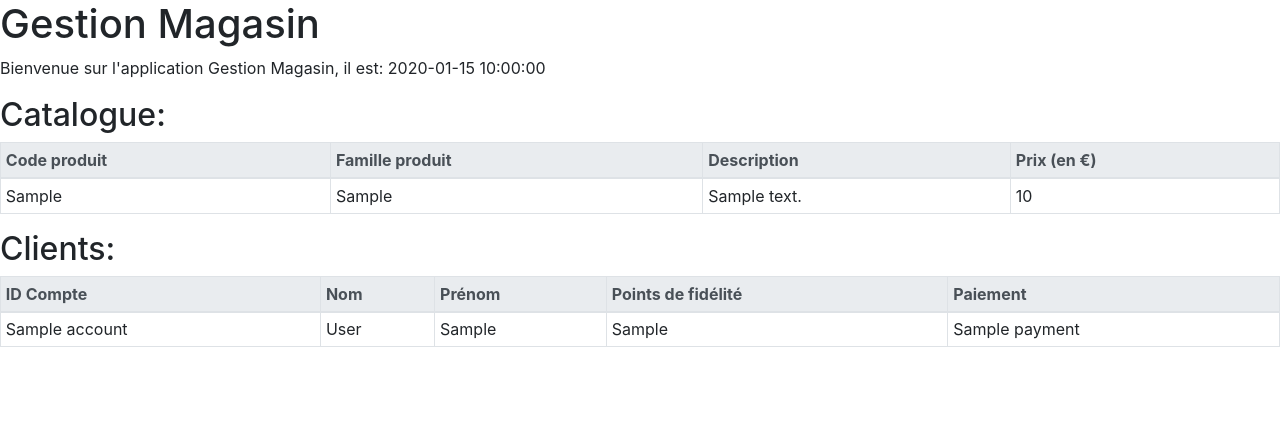
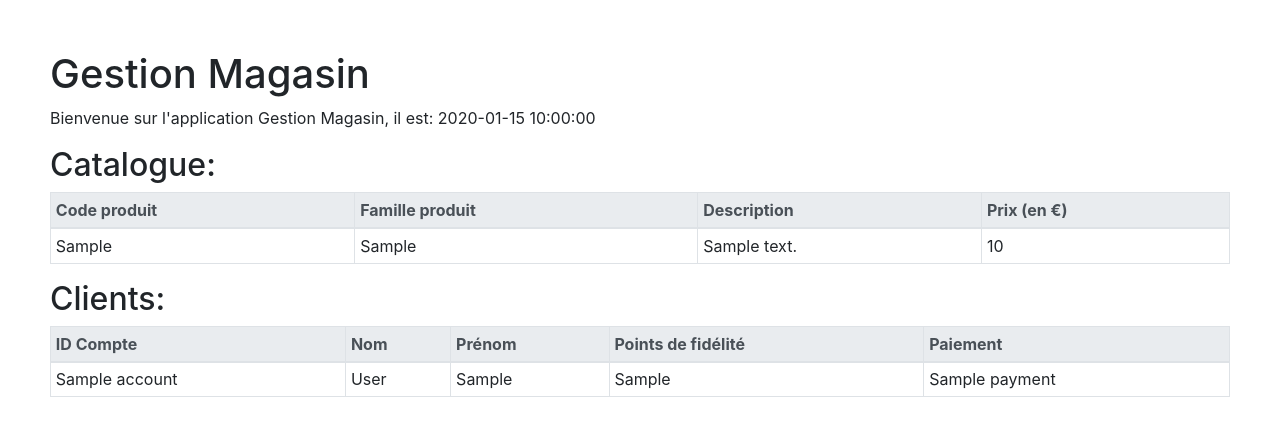
Before and after one commit to ursi-2020/gestion-magasin, a Python web app: template application/djangoapp/templates/index.html in a window 1280 px wide. Shown: the top 436 px of the page. Run offline with Jinja, Linux system fonts and the light colour scheme; the template is opened without the code that fills it: most values are stand-ins (such as "Sample title", 1, 10 or a date in 2020); some libraries are stand-ins or nearby versions.

Commit message:
[CSS] Add margin to body

```diff
--- a/application/djangoapp/templates/index.html
+++ b/application/djangoapp/templates/index.html
@@ -8,7 +8,7 @@
     <link rel="stylesheet" href="https://stackpath.bootstrapcdn.com/bootstrap/4.3.1/css/bootstrap.min.css" integrity="sha384-ggOyR0iXCbMQv3Xipma34MD+dH/1fQ784/j6cY/iJTQUOhcWr7x9JvoRxT2MZw1T" crossorigin="anonymous">
 
 </head>
-<body>
+<body style="margin:50px">
 
     <p>Bienvenue sur l'application Gestion Magasin, il est: {{ time }}</p>
 
```
